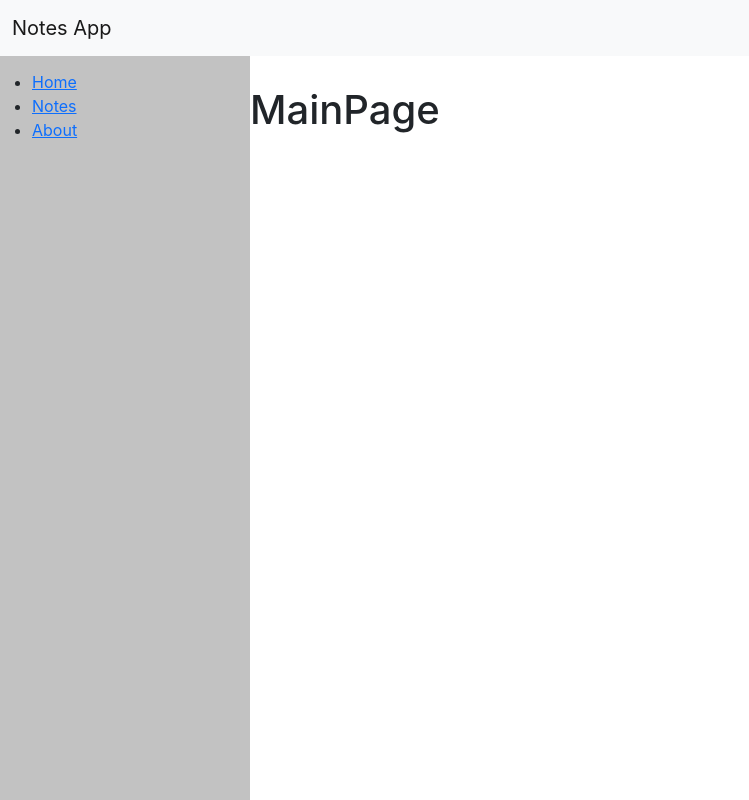
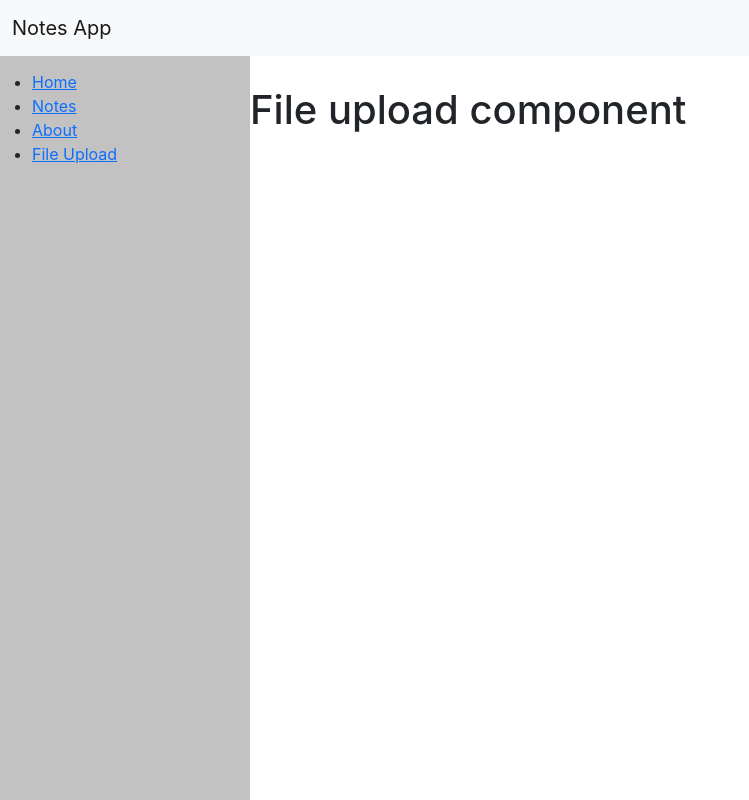
Before and after one commit to shotius/tsu-notes, a React (Create React App) app: page /upload in a window 1280 px wide. Shown: the whole page, without its empty margins (0-749 px from the left). Built offline with nearby package versions, Linux system fonts and the light colour scheme; data requests are answered from the project's data file.

Commit message:
added file upload component

```diff
--- a/src/App.js
+++ b/src/App.js
@@ -9,6 +9,7 @@ import './App.css'
 import EditPage from "./pages/EditPage";
 import { getNotes, deleteNote, addNote, editNote } from './redux/actions/notesAction'
 import { useSelector, useDispatch } from 'react-redux'
+import FileUpload from './components/FileUpload'
 
 export default function App() {
   const dispatch = useDispatch()
@@ -45,6 +46,9 @@ export default function App() {
             <Route path='/about'>
               <h1>About Page</h1>
             </Route>
+            <Route path='/upload'>
+              <FileUpload />
+            </Route>
             <Route path='/'>
               <MainPage/>
             </Route>
--- /dev/null
+++ b/src/components/FileUpload/index.js
@@ -0,0 +1,10 @@
+import React from 'react'
+
+const FileUpload = () => {
+    return (
+        <>
+            <h1>File upload component</h1>
+        </>
+    )
+}
+export default FileUpload
--- a/src/components/sidebar/index.js
+++ b/src/components/sidebar/index.js
@@ -16,6 +16,9 @@ export function Sidebar() {
           <li>
             <Link to='/about'>About</Link>
           </li>
+          <li>
+            <Link to='/upload'>File Upload</Link>
+          </li>
         </ul>
       </nav>
     </div>
```
